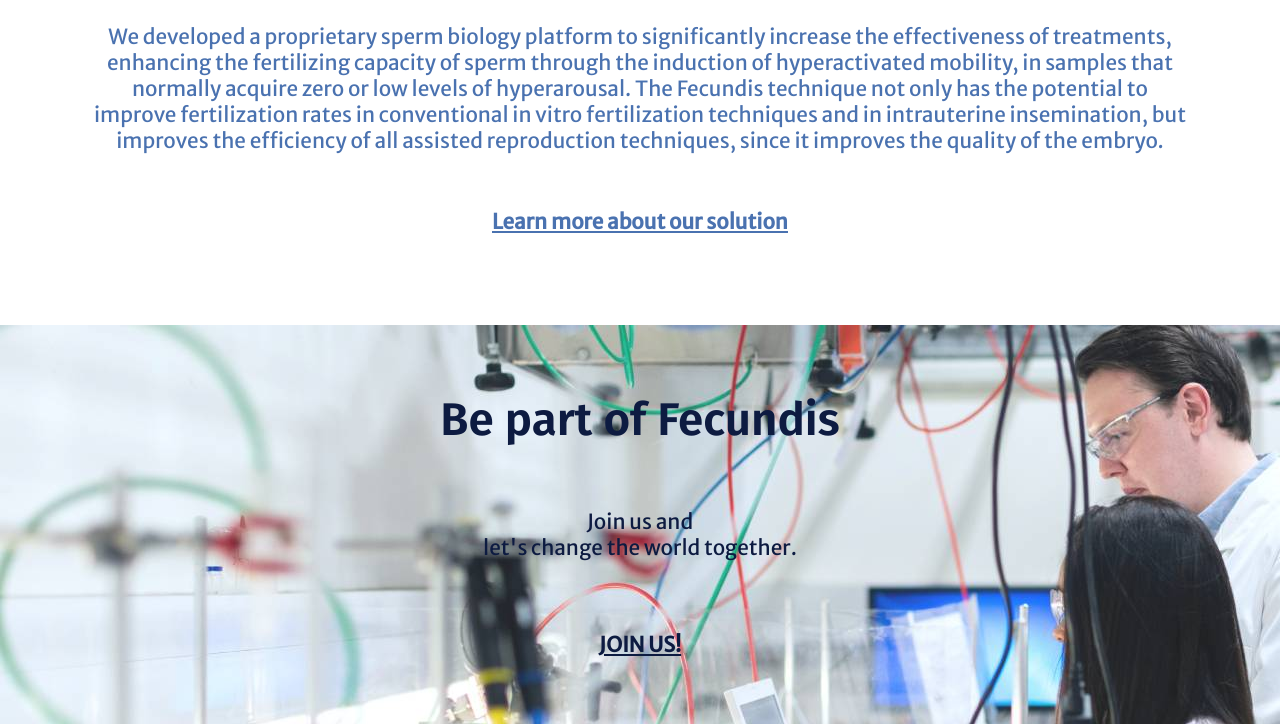
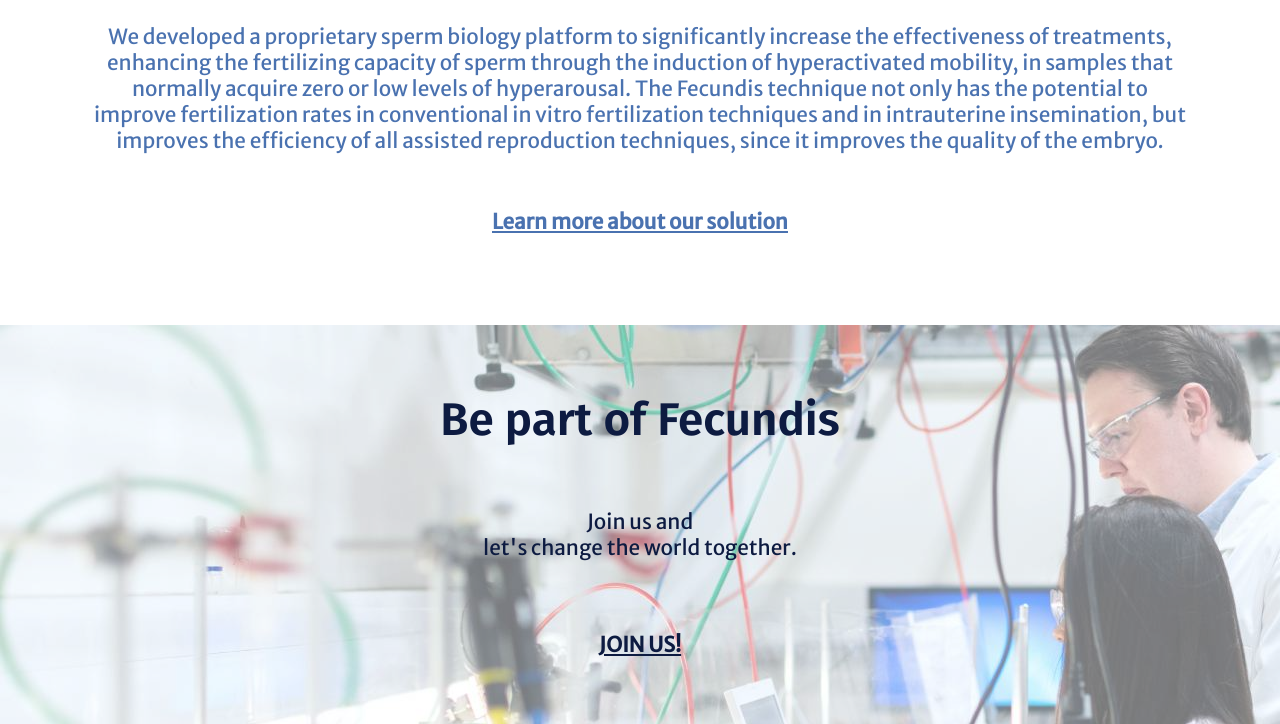
Before and after one commit to alearbat/Fecundis_website, a website: page index.html in a window 1280 px wide. Shown: the part 825-1549 px from the top of the page. Drawn offline with nearby package versions, Linux system fonts and the light colour scheme.

Commit message:
changing background opacity on index

```diff
--- a/scss/_components.scss
+++ b/scss/_components.scss
@@ -144,10 +144,10 @@
 
 .background__item--content5 {
   @extend .section__title--center;
-  background-image: url(../images/scientists.jpg);
   color: $sec-color;
   font: $subtitle-font;
   min-height: 400px;
+  position: relative;
   h2 {
     color: $sec-color;
   }
@@ -157,6 +157,18 @@
   a:hover {
     transform: scale(1.2, 1.2);
   }
+}
+
+.background__item--content5::after {
+  content: "";
+  background: url(../images/scientists.jpg);
+  opacity: 0.6;
+  top: 0;
+  left: 0;
+  bottom: 0;
+  right: 0;
+  position: absolute;
+  z-index: -1;
 }
 
 .section__link {
```
Also changed, not shown: css/newStyle.css.
